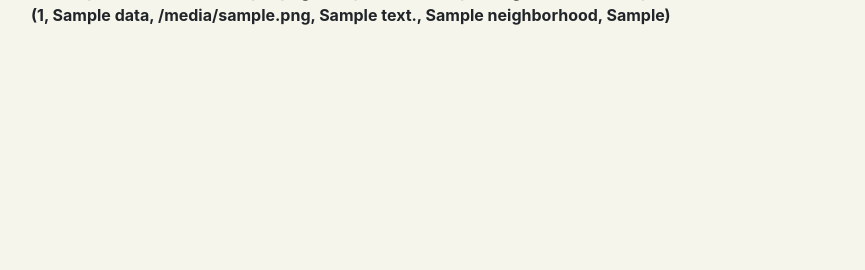
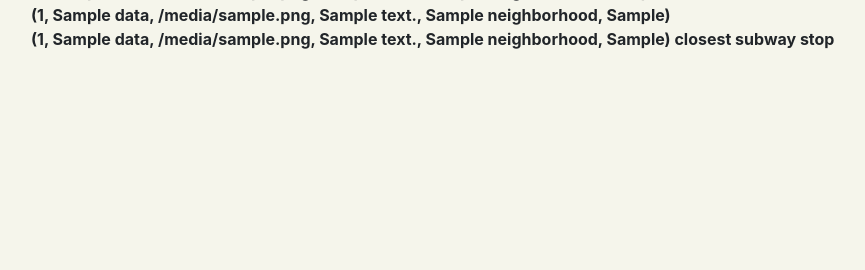
Before and after one commit to tiffanymcbrayer/COMS4111_Proj1-, a Flask app: template webserver/templates/view.html in a window 1280 px wide. Shown: the part 530-800 px from the top of the page, without its empty margins (69-934 px from the left). Run offline with Flask 2, Linux system fonts and the light colour scheme; the template is opened without the code that fills it: most values are stand-ins (such as "Sample title", 1, 10 or a date in 2020); parts of the project's set-up code (start-up, migrations or seed data) failed here and were passed over; some libraries are stand-ins or nearby versions.

Commit message:
added changes

```diff
--- a/webserver/server.py
+++ b/webserver/server.py
@@ -91,9 +91,9 @@
     select place.placeID, place.name, place.picture, has.address, location.neighborhood, location.closestSubway
     from place, has, location
     where place.placeID = has.placeID and has.address = location.address
+    limit 3
   """)
 
-  # should look like {{}}
 
   collective = []
   for result in placeInfo:
--- a/webserver/templates/view.html
+++ b/webserver/templates/view.html
@@ -4,23 +4,28 @@
 <!-- <script type="text/javascript" src="{{ url_for('static', filename = 'view.js') }}"></script>   -->
 
 <body style="background-color:rgb(245, 245, 235);"></body>
-
+# placeID, name, picture, address, neighborhood, closestSubway
 <b>
     <div class = "container">
+        <!-- name -->
         <div>
             {{data[1]}}
         </div>
+        <!-- picture -->
         <div>
             <img src={{data[2]}} width = 50%>
         </div>
+        <!-- address -->
         <div>
             {{data[3]}}
         </div>
+        <!-- neighborhood -->
         <div>
             {{data[4]}}
         </div>
+        <!-- closest subway  -->
         <div>
-            {{data[5]}}
+            {{data[5]}} closest subway stop
         </div>
     </div>
 
```
